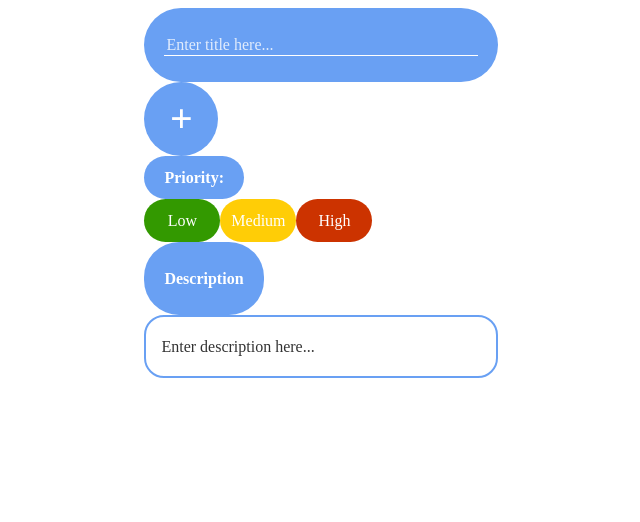
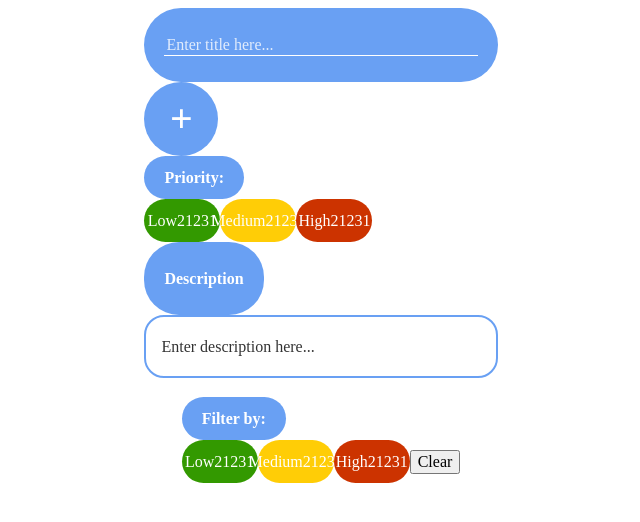
Before and after one commit to givsty/To-Do-List, a React (Vite) app: page / in a window 1280 px wide. Shown: the top 522 px of the page, without its empty margins (319-959 px from the left). Built offline with nearby package versions, Linux system fonts and the light colour scheme.

Commit message:
feat-004: Add filters

```diff
--- /dev/null
+++ b/src/features/filter/Filter.tsx
@@ -0,0 +1,46 @@
+import { observer } from 'mobx-react-lite';
+import { TaskPriorityChip } from '../../shared/ui/TaskPriorityChip/TaskPriorityChip';
+import { taskStore } from '../../shared/store';
+import { StyledPriorityLabel } from '../../pages/main/ui/CreateTaskForm/styles';
+
+export const Filter = observer(() => {
+  const handleFilterChange = async (priority: 'low' | 'medium' | 'high') => {
+    if (taskStore.activeFilter.value === priority) {
+      taskStore.clearFilter();
+    } else {
+      await taskStore.filterTasks('priority', priority);
+    }
+    return true;
+  };
+
+  const handleClearFilter =  () => {
+    taskStore.clearFilter();
+  };
+
+  return (
+    <div>
+      <StyledPriorityLabel>Filter by:</StyledPriorityLabel>
+      <div>
+        <TaskPriorityChip
+          variant="radio"
+          value="low"
+          onChange={() => handleFilterChange('low')}
+          isActive={taskStore.activeFilter.value === 'low'}
+        />
+        <TaskPriorityChip
+          variant="radio"
+          value="medium"
+          onChange={() => handleFilterChange('medium')}
+          isActive={taskStore.activeFilter.value === 'medium'}
+        />
+        <TaskPriorityChip
+          variant="radio"
+          value="high"
+          onChange={() => handleFilterChange('high')}
+          isActive={taskStore.activeFilter.value === 'high'}
+        />
+        <button onClick={handleClearFilter}>Clear</button>
+      </div>
+    </div>
+  );
+});
--- a/src/pages/main/ui/MainPage.tsx
+++ b/src/pages/main/ui/MainPage.tsx
@@ -1,3 +1,4 @@
+import { Filter } from '../../../features/filter/Filter';
 import { CardList } from './CardsList/CardsList';
 import { CreateTaskForm } from './CreateTaskForm/CreateTaskForm';
 import { MainPageContainer } from './styles';
@@ -6,6 +7,7 @@ export const MainPage = () => {
   return (
     <MainPageContainer>
       <CreateTaskForm />
+      <Filter />
       <CardList />
     </MainPageContainer>
   );
--- a/src/shared/database.ts
+++ b/src/shared/database.ts
@@ -6,6 +6,7 @@ export interface IIndexedDBService {
   getAllCards(): Promise<Task[]>;
   updateTask(task: Task): Promise<void>;
   deleteTask(id: number): Promise<void>;
+  filterTasks<T extends keyof Task>(key: T, value: Task[T]): Promise<Task[]>;
 }
 
 class IndexedDBService {
@@ -84,7 +85,31 @@ class IndexedDBService {
       request.onerror = () => reject(request.error);
     });
   }
+
+  async filterTasks<T extends keyof Task>(key: T, value: Task[T]): Promise<Task[]> {
+    const db = await this.openDB();
+    return new Promise((resolve, reject) => {
+      const transaction = db.transaction(this.storeName, 'readonly');
+      const store = transaction.objectStore(this.storeName);
+      const request = store.openCursor();
+
+      const filteredTasks: Task[] = [];
+      request.onsuccess = () => {
+        const cursor = request.result;
+        if (cursor) {
+          const task = cursor.value as Task;
+          if (task[key] === value) {
+            filteredTasks.push(task);
+          }
+          cursor.continue();
+        } else {
+          resolve(filteredTasks);
+        }
+      };
+
+      request.onerror = () => reject(request.error);
+    });
+  }
 }
 
-
 export { IndexedDBService };
--- a/src/shared/store.ts
+++ b/src/shared/store.ts
@@ -4,6 +4,7 @@ import { Task } from '../entities/task';
 
 class TaskStore {
   tasks: Task[] = [];
+  activeFilter: { key: keyof Task; value: Task[keyof Task] | null } = { key: 'priority', value: null }; // Активный фильтр
   dbService: IIndexedDBService;
 
   constructor(dbService: IIndexedDBService) {
@@ -27,9 +28,18 @@ class TaskStore {
   }
 
   async deleteTask(id: number) {
-    console.log('delete');
     await this.dbService.deleteTask(id);
     this.tasks = this.tasks.filter((task) => task.id !== id);
+  }
+
+  async filterTasks<T extends keyof Task>(key: T, value: Task[T]) {
+    this.activeFilter = { key, value }; // Сохраняем активный фильтр
+    this.tasks = await this.dbService.filterTasks(key, value);
+  }
+
+  clearFilter() {
+    this.activeFilter = { key: 'priority', value: null }; // Сбрасываем фильтр
+    this.loadTasks(); // Загружаем все задачи
   }
 }
 
--- a/src/shared/ui/TaskPriorityChip/TaskPriorityChip.tsx
+++ b/src/shared/ui/TaskPriorityChip/TaskPriorityChip.tsx
@@ -6,6 +6,8 @@ type TaskPriorityChipProps = {
   variant: 'radio' | 'chip';
   value: 'low' | 'medium' | 'high';
   register?: UseFormRegisterReturn;
+  onChange?: () => void;
+  isActive?: boolean;
 };
 
 const priorityStyles = {
@@ -18,6 +20,8 @@ export const TaskPriorityChip: React.FC<TaskPriorityChipProps> = ({
   variant,
   value,
   register,
+  onChange,
+  isActive
 }) => {
   const { color, text } = priorityStyles[value];
 
@@ -25,8 +29,8 @@ export const TaskPriorityChip: React.FC<TaskPriorityChipProps> = ({
     <>
       {variant === 'radio' ? (
         <RadioLabel color={color}>
-          <input type="radio" value={value} {...register} />
-          {text}
+          <input type="radio" value={value} {...register} onChange={onChange} />
+          {isActive ? text : text + '21231'}
         </RadioLabel>
       ) : (
         <Chip color={color}>{text}</Chip>
```
